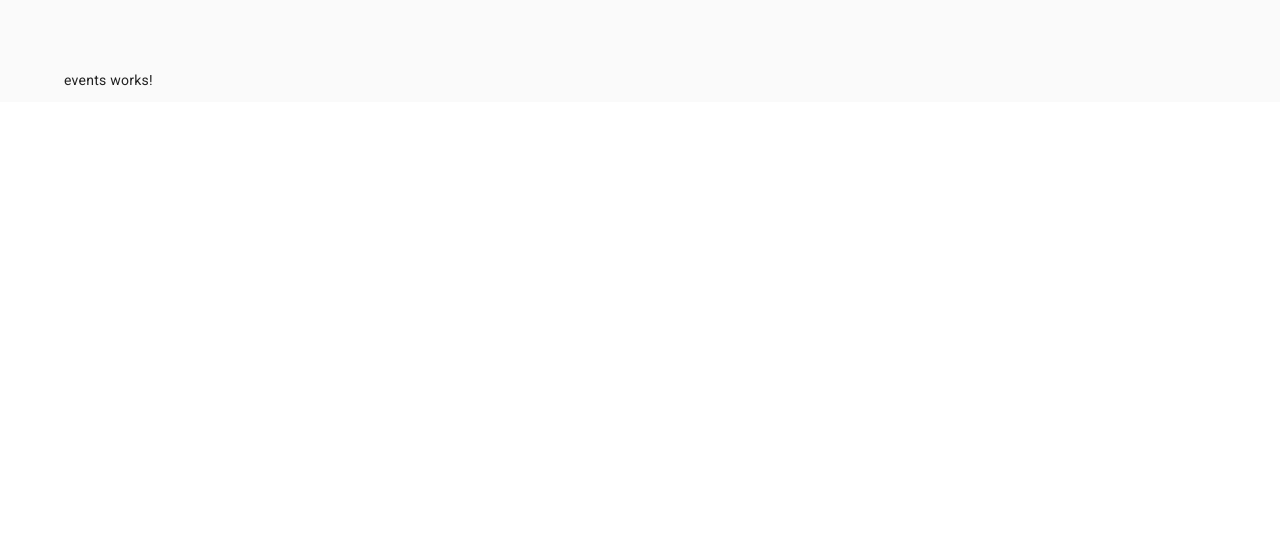
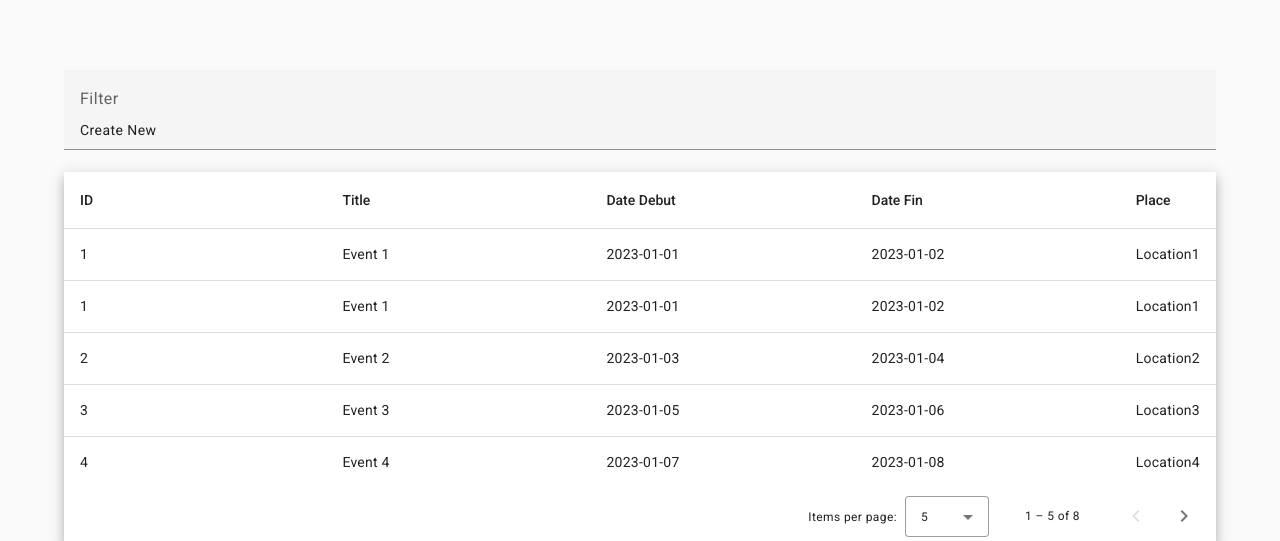
Before and after one commit to HamdiBou/angular-lab, an Angular app: page /events in a window 1280 px wide. Shown: the part 334-875 px from the top of the page. Before the commit the page ends 800 px from the top, so only its background shows below. Built offline with nearby package versions, Linux system fonts and the light colour scheme; data requests are answered from the project's data file.

Commit message:
25-2-2025

```diff
--- a/src/app/app-routing.module.ts
+++ b/src/app/app-routing.module.ts
@@ -39,7 +39,10 @@ const routes: Routes = [
     pathMatch: 'full',
     component: EventsComponent,
   },
-  { path: 'articles', pathMatch: 'full', component: ArticlesComponent },
+  { path: 'articles',
+    pathMatch: 'full',
+    component: ArticlesComponent
+  },
   {
     path: '**',
     component: MemberComponent,
--- a/src/app/events/events.component.css
+++ b/src/app/events/events.component.css
@@ -0,0 +1,12 @@
+table {
+  width: 100%;
+}
+
+.mat-mdc-form-field {
+  font-size: 14px;
+  width: 100%;
+}
+
+td, th {
+  width: 25%;
+}
--- a/src/app/events/events.component.html
+++ b/src/app/events/events.component.html
@@ -1 +1,48 @@
-<p>events works!</p>
+<mat-form-field>
+  <mat-label>Filter</mat-label>
+  <input matInput (keyup)="applyFilter($event)" placeholder="Ex. 2" #input>
+  <button (click)="openDialog()">Create New</button>
+</mat-form-field>
+<div class="mat-elevation-z8">
+  <table mat-table [dataSource]="dataSource" matSort>
+
+    <!-- ID Column -->
+    <ng-container matColumnDef="1">
+      <th mat-header-cell *matHeaderCellDef mat-sort-header> ID </th>
+      <td mat-cell *matCellDef="let row"> {{row.id}} </td>
+    </ng-container>
+
+    <!-- Progress Column -->
+    <ng-container matColumnDef="2">
+      <th mat-header-cell *matHeaderCellDef mat-sort-header> Title </th>
+      <td mat-cell *matCellDef="let row"> {{row.title}} </td>
+    </ng-container>
+
+    <!-- Name Column -->
+    <ng-container matColumnDef="3">
+      <th mat-header-cell *matHeaderCellDef mat-sort-header> Date Debut </th>
+      <td mat-cell *matCellDef="let row"> {{row.dateDebut}} </td>
+    </ng-container>
+
+    <!-- Fruit Column -->
+    <ng-container matColumnDef="4">
+      <th mat-header-cell *matHeaderCellDef mat-sort-header> Date Fin </th>
+      <td mat-cell *matCellDef="let row"> {{row.dateFin}} </td>
+    </ng-container>
+
+    <ng-container matColumnDef="5">
+      <th mat-header-cell *matHeaderCellDef mat-sort-header> Place </th>
+      <td mat-cell *matCellDef="let row"> {{row.place}} </td>
+    </ng-container>
+
+    <tr mat-header-row *matHeaderRowDef="displayedColumns"></tr>
+    <tr mat-row *matRowDef="let row; columns: displayedColumns;"></tr>
+
+    <!-- Row shown when there is no matching data. -->
+    <tr class="mat-row" *matNoDataRow>
+      <td class="mat-cell" colspan="5">No data matching the filter "{{input.value}}"</td>
+    </tr>
+  </table>
+
+  <mat-paginator [pageSizeOptions]="[5, 10, 25, 100]" aria-label="Select page of users"></mat-paginator>
+</div>
--- a/src/app/events/events.component.ts
+++ b/src/app/events/events.component.ts
@@ -1,10 +1,58 @@
-import { Component } from '@angular/core';
+import { MatDialog } from '@angular/material/dialog';
+import { Component, OnInit,ViewChild,AfterViewInit} from '@angular/core';
+import { EvtService } from '../evt.service';
+import { Evt } from 'src/assets/Modeless/Evt';
+import {MatPaginator} from '@angular/material/paginator';
+import {MatSort} from '@angular/material/sort';
+import {MatTableDataSource} from '@angular/material/table';
+import { ModalEventsComponent } from '../modal-events/modal-events.component';
 
 @Component({
   selector: 'app-events',
   templateUrl: './events.component.html',
-  styleUrls: ['./events.component.css']
+  styleUrls: ['./events.component.css'],
+
 })
-export class EventsComponent {
+export class EventsComponent implements OnInit ,AfterViewInit {
+  displayedColumns: string[] = ['1', '2', '3', '4','5'];
+  constructor(private ES:EvtService,private dialog: MatDialog) {
+    this.dataSource = new MatTableDataSource();
+  }
+  @ViewChild(MatPaginator) paginator!: MatPaginator;
+  @ViewChild(MatSort) sort!: MatSort;
+  dataSource:MatTableDataSource<Evt>;
+  fetchData() {
+    this.ES.getAllEvents().subscribe((data) => {
+      this.dataSource.data = data;
+    }
+    );
+  }
+  applyFilter(event: Event) {
+    const filterValue = (event.target as HTMLInputElement).value;
+    this.dataSource.filter = filterValue.trim().toLowerCase();
 
+    if (this.dataSource.paginator) {
+      this.dataSource.paginator.firstPage();
+    }
+  }
+  ngOnInit(): void {
+    this.fetchData();
+  }
+  ngAfterViewInit() {
+    this.dataSource.paginator = this.paginator;
+    this.dataSource.sort = this.sort;
+  }
+  openDialog() {
+    let MatDialogRef = this.dialog.open(ModalEventsComponent, {
+      width: '500px', height: '500px'
+    });
+    MatDialogRef.afterClosed().subscribe((result) => {
+      if(result){
+        this.ES.addEvent(result).subscribe((data)=>{
+          this.fetchData();
+        });
+      }
+    }
+    );
+  }
 }
--- /dev/null
+++ b/src/app/evt.service.ts
@@ -0,0 +1,19 @@
+import { HttpClient } from '@angular/common/http';
+import { Injectable } from '@angular/core';
+import { Observable } from 'rxjs';
+import { Evt } from 'src/assets/Modeless/Evt';
+
+@Injectable({
+  providedIn: 'root'
+})
+export class EvtService {
+
+  constructor(private http:HttpClient) { }
+
+  getAllEvents():Observable<Evt[]> {
+    return this.http.get<Evt[]>('http://localhost:3000/Evt');
+  }
+  addEvent(Evt: Evt):Observable<Evt> {
+    return this.http.post<Evt>('http://localhost:3000/Evt',Evt);
+  }
+}
--- /dev/null
+++ b/src/app/modal-events/modal-events.component.html
@@ -0,0 +1,19 @@
+<mat-dialog-content [formGroup]="form">
+  <mat-form-field>
+    <input matInput placeholder="Course Title" formControlName="title" />
+  </mat-form-field>
+  <mat-form-field
+    ><input matInput placeholder="Date Debut" formControlName="dateDebut"/>
+  </mat-form-field>
+  <mat-form-field>
+    <input matInput placeholder="Date Fin" formControlName="dateFin" />
+  </mat-form-field>
+  <mat-form-field>
+    <input matInput placeholder="Place" formControlName="place" />
+  </mat-form-field>
+</mat-dialog-content>
+
+<mat-dialog-actions>
+  <button class="mat-raised-button" (click)="close()">Close</button>
+  <button class="mat-raised-button mat-primary" (click)="save()">Save</button>
+</mat-dialog-actions>
--- /dev/null
+++ b/src/app/modal-events/modal-events.component.ts
@@ -0,0 +1,30 @@
+import { MatDialogRef } from '@angular/material/dialog';
+import { Component, OnInit } from '@angular/core';
+import { FormControl, FormGroup, Validators } from '@angular/forms';
+
+@Component({
+  selector: 'app-modal-events',
+  templateUrl: './modal-events.component.html',
+  styleUrls: ['./modal-events.component.css']
+})
+export class ModalEventsComponent implements OnInit {
+  form!:FormGroup;
+  constructor(private dialogRef:MatDialogRef<ModalEventsComponent> ) { }
+
+  ngOnInit(): void {
+    //Called after the constructor, initializing input properties, and the first call to ngOnChanges.
+    //Add 'implements OnInit' to the class.
+    this.form = new FormGroup({
+      title: new FormControl('', Validators.required),
+      dateDebut: new FormControl('', Validators.required),
+      dateFin: new FormControl('', Validators.required),
+      place: new FormControl('', Validators.required)
+    });
+  }
+  save() {
+    this.dialogRef.close(this.form.value);
+}
+close() {
+    this.dialogRef.close();
+}
+}
--- a/src/assets/db.json
+++ b/src/assets/db.json
@@ -21,5 +21,63 @@
       "type": "noceni",
       "createdDate": "68546"
     }
+  ],
+  "Evt": [
+    {
+      "id": 1,
+      "title": "Event 1",
+      "dateDebut": "2023-01-01",
+      "dateFin": "2023-01-02",
+      "place": "Location1"
+    },
+    {
+      "id": 1,
+      "title": "Event 1",
+      "dateDebut": "2023-01-01",
+      "dateFin": "2023-01-02",
+      "place": "Location1"
+    },
+    {
+      "id": 2,
+      "title": "Event 2",
+      "dateDebut": "2023-01-03",
+      "dateFin": "2023-01-04",
+      "place": "Location2"
+    },
+    {
+      "id": 3,
+      "title": "Event 3",
+      "dateDebut": "2023-01-05",
+      "dateFin": "2023-01-06",
+      "place": "Location3"
+    },
+    {
+      "id": 4,
+      "title": "Event 4",
+      "dateDebut": "2023-01-07",
+      "dateFin": "2023-01-08",
+      "place": "Location4"
+    },
+    {
+      "id": 5,
+      "title": "Event 5",
+      "dateDebut": "2023-01-09",
+      "dateFin": "2023-01-10",
+      "place": "Location5"
+    },
+    {
+      "id": 6,
+      "title": "Event 6",
+      "dateDebut": "2023-01-11",
+      "dateFin": "2023-01-12",
+      "place": "Location6"
+    },
+    {
+      "id": "7143",
+      "title": "haon",
+      "dateDebut": "in",
+      "dateFin": "niconi",
+      "place": "cno"
+    }
   ]
 }
```
Also changed, not shown: src/app/app.module.ts (+8 -2 lines), src/assets/Modeless/Evt.ts (+7 -0 lines), src/app/modal-events/modal-events.component.css (added), 2 other files (tests, documents, lock files or other folders).
